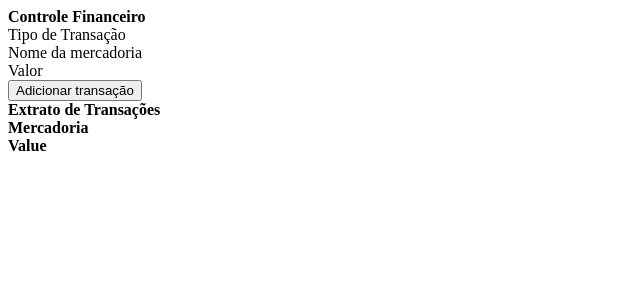
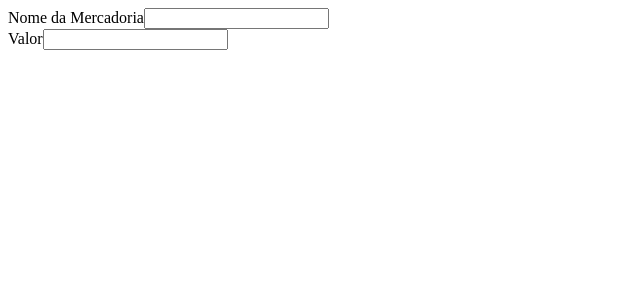
Before and after one commit to YaOliveira/controle-financeiro, a React (Create React App) app: page / in a window 1280 px wide. Shown: the top 300 px of the page, without its empty margins (0-640 px from the left). Built offline with nearby package versions, Linux system fonts and the light colour scheme.

Commit message:
feat(home): create Appjs with input

```diff
--- /dev/null
+++ b/src/App.js
@@ -0,0 +1,18 @@
+import './index.css'
+import ReactDom from 'react-dom'
+import React from 'react'
+import Input from './components/Form/input';
+
+const App = () => {
+    const [commodity_name, setName] = React.useState('');
+    const [commodity_value, setValue] = React.useState('');
+
+    return(
+        <form>
+            <Input id="commodity_name" label="Nome da Mercadoria" value={commodity_name} setValue={setName}/>
+            <Input id="commodity_value" label="Valor" value={commodity_value} setValue={setValue}/>
+        </form>
+    )
+}
+
+export default App;
--- /dev/null
+++ b/src/components/Form/input.jsx
@@ -0,0 +1,12 @@
+import React from 'react'
+
+const Input = ({id, label, value, setValue}) => {
+    return (
+        <div>
+            <label htmlFor={id}>{label}</label>
+            <input type="text" name={id} id={id} value={value} onChange={({target}) => setValue(target.value)}/>
+        </div>
+    )
+}
+
+export default Input
--- a/src/index.js
+++ b/src/index.js
@@ -1,24 +1,28 @@
 import './index.css'
 import ReactDom from 'react-dom'
 import React from 'react'
+import App from './App'
 
 const menu = <strong>Controle Financeiro</strong>
 const transaction_type = <div>Tipo de Transação</div>
-const commodity_name = <div>Nome da mercadoria</div>
-const commodity_value = <div>Valor</div>
+// const commodity_name = <div>Nome da mercadoria</div>
+// const commodity_value = <div>Valor</div>
 const btn_add_transaction = <button>Adicionar transação</button>
 const transaction_statement = <div><strong>Extrato de Transações</strong></div>
 const commodity = <div><strong>Mercadoria</strong></div>
 const value = <strong>Value</strong>
 ReactDom.render(
-    <div>
-        {menu}
-        {transaction_type}
-        {commodity_name}
-        {commodity_value}
-        {btn_add_transaction}
-        {transaction_statement}
-        {commodity}
-        {value}
-    </div>,
+    <App />,
+    // <div>
+    //     {menu}
+    //     {transaction_type}
+    //     <Input id="commodity_name" label="Nome da Mercadoria"/>
+    //     <Input id="commodity_value" label="Valor"/>
+    //     {/* {commodity_name}
+    //     {commodity_value} */}
+    //     {btn_add_transaction}
+    //     {transaction_statement}
+    //     {commodity}
+    //     {value}
+    // </div>,
     document.getElementById('root'))
```
Also changed, not shown: 2 other files (tests, documents, lock files or other folders).
